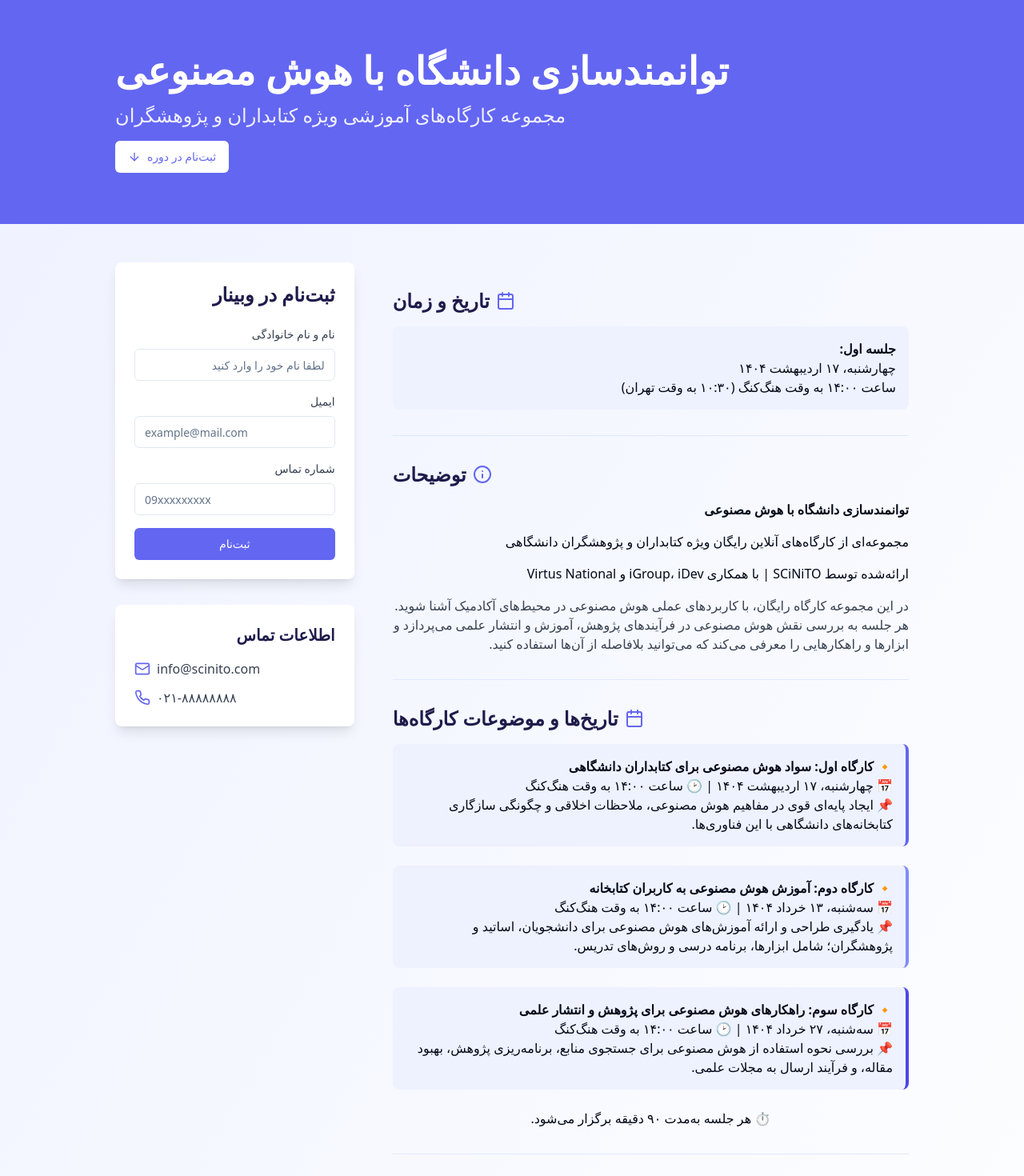
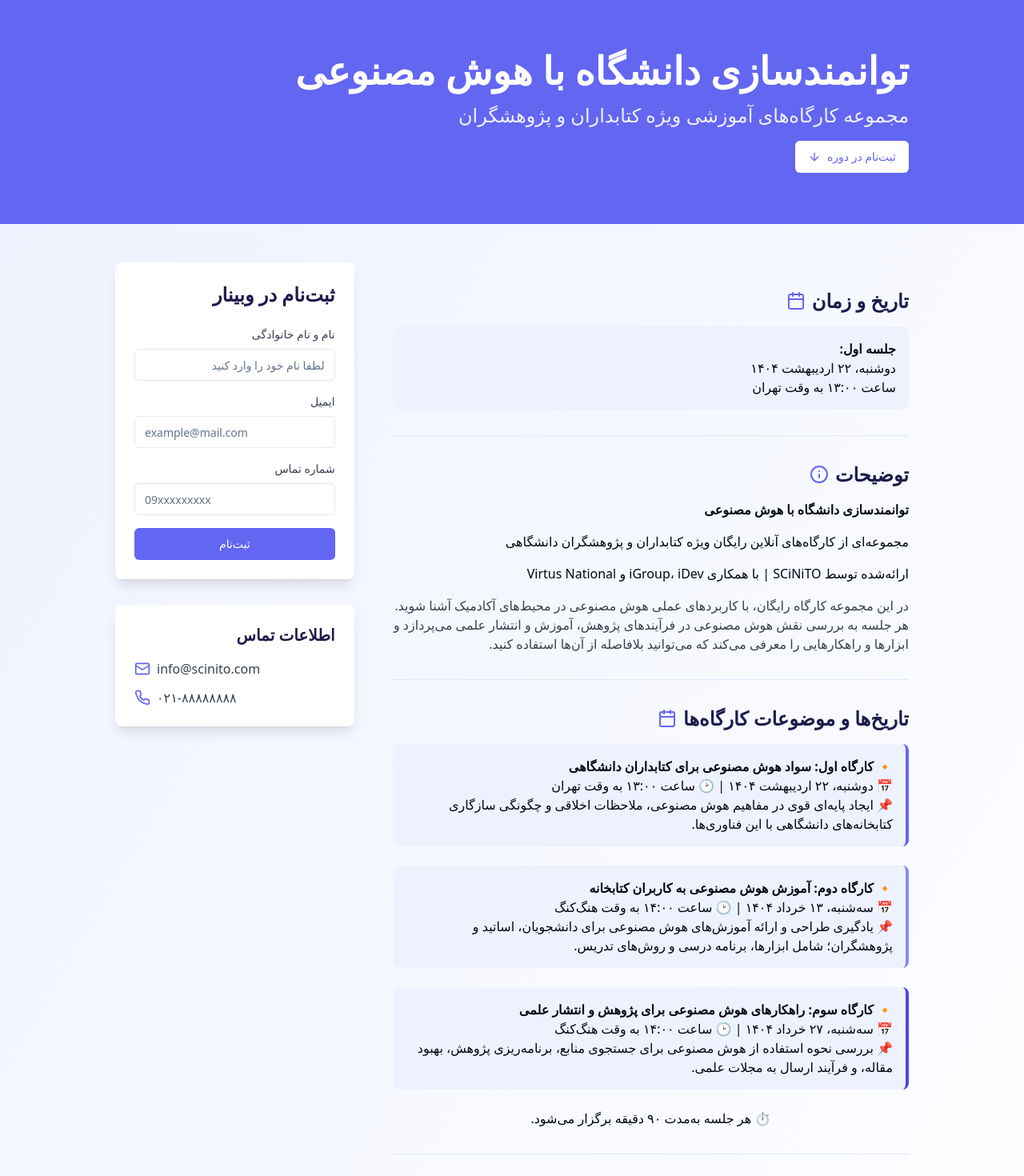
Before and after one commit to fereshtehfallah/ai-empower-webinar-series, a React (Vite) app: page / in a window 1280 px wide. Shown: the top 1470 px of the page at 80% size. Built offline with nearby package versions, Linux system fonts and the light colour scheme; a web font is replaced by a local one.

Commit message:
Fix: Update webinar date and time
Update the date and time for the first webinar session and ensure the text is displayed in right-to-left (RTL) direction.

```diff
--- a/src/components/WebinarSection.tsx
+++ b/src/components/WebinarSection.tsx
@@ -11,10 +11,10 @@ interface WebinarSectionProps {
 
 const WebinarSection = ({ title, children, className, icon }: WebinarSectionProps) => {
   return (
-    <section className={cn("py-8 border-b border-indigo-100", className)}>
-      <div className="mb-4 flex items-center justify-end gap-2">
+    <section className={cn("py-8 border-b border-indigo-100", className)} dir="rtl">
+      <div className="mb-4 flex items-center gap-2">
+        <h2 className="text-2xl font-bold text-webinar-dark">{title}</h2>
         {icon && <span className="text-webinar-primary">{icon}</span>}
-        <h2 className="text-2xl font-bold text-webinar-dark">{title}</h2>
       </div>
       <div className="space-y-4">
         {children}
--- a/src/pages/Index.tsx
+++ b/src/pages/Index.tsx
@@ -14,11 +14,11 @@ const Index = () => {
   };
 
   return (
-    <div className="min-h-screen bg-gradient-to-br from-indigo-50 to-white">
+    <div className="min-h-screen bg-gradient-to-br from-indigo-50 to-white" dir="rtl">
       {/* Hero Section */}
       <header className="bg-webinar-primary text-white py-16">
         <div className="container mx-auto px-4 max-w-5xl">
-          <div className="farsi flex flex-col items-end space-y-4">
+          <div className="farsi flex flex-col items-start space-y-4">
             <h1 className="text-4xl md:text-5xl font-bold">توانمندسازی دانشگاه با هوش مصنوعی</h1>
             <p className="text-xl md:text-2xl opacity-90">مجموعه کارگاه‌های آموزشی ویژه کتابداران و پژوهشگران</p>
             <Button
@@ -41,8 +41,8 @@ const Index = () => {
               <WebinarSection title="تاریخ و زمان" icon={<Calendar />}>
                 <div className="bg-webinar-light p-4 rounded-lg">
                   <p className="font-bold">جلسه اول:</p>
-                  <p>چهارشنبه، ۱۷ اردیبهشت ۱۴۰۴</p>
-                  <p>ساعت ۱۴:۰۰ به وقت هنگ‌کنگ (۱۰:۳۰ به وقت تهران)</p>
+                  <p>دوشنبه، ۲۲ اردیبهشت ۱۴۰۴</p>
+                  <p>ساعت ۱۳:۰۰ به وقت تهران</p>
                 </div>
               </WebinarSection>
 
@@ -64,7 +64,7 @@ const Index = () => {
                 <div className="space-y-6">
                   <div className="bg-webinar-light p-4 rounded-lg border-r-4 border-webinar-primary">
                     <p className="font-bold">🔸 کارگاه اول: سواد هوش مصنوعی برای کتابداران دانشگاهی</p>
-                    <p>📅 چهارشنبه، ۱۷ اردیبهشت ۱۴۰۴ | 🕑 ساعت ۱۴:۰۰ به وقت هنگ‌کنگ</p>
+                    <p>📅 دوشنبه، ۲۲ اردیبهشت ۱۴۰۴ | 🕑 ساعت ۱۳:۰۰ به وقت تهران</p>
                     <p>📌 ایجاد پایه‌ای قوی در مفاهیم هوش مصنوعی، ملاحظات اخلاقی و چگونگی سازگاری کتابخانه‌های دانشگاهی با این فناوری‌ها.</p>
                   </div>
 
@@ -142,7 +142,7 @@ const Index = () => {
       </main>
 
       {/* Footer */}
-      <footer className="bg-webinar-dark text-white py-8">
+      <footer className="bg-webinar-dark text-white py-8" dir="rtl">
         <div className="container mx-auto px-4 text-center">
           <p className="farsi">تمامی حقوق برای SCiNiTO محفوظ است. © ۱۴۰۴</p>
         </div>
```
